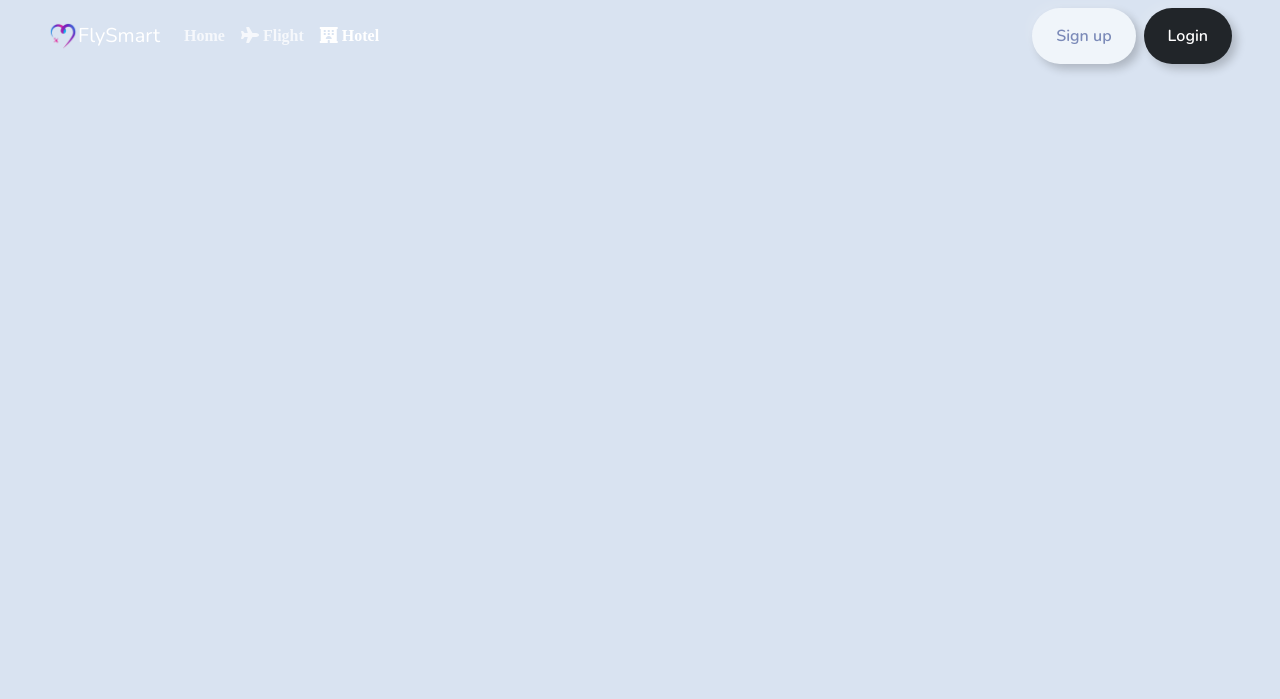
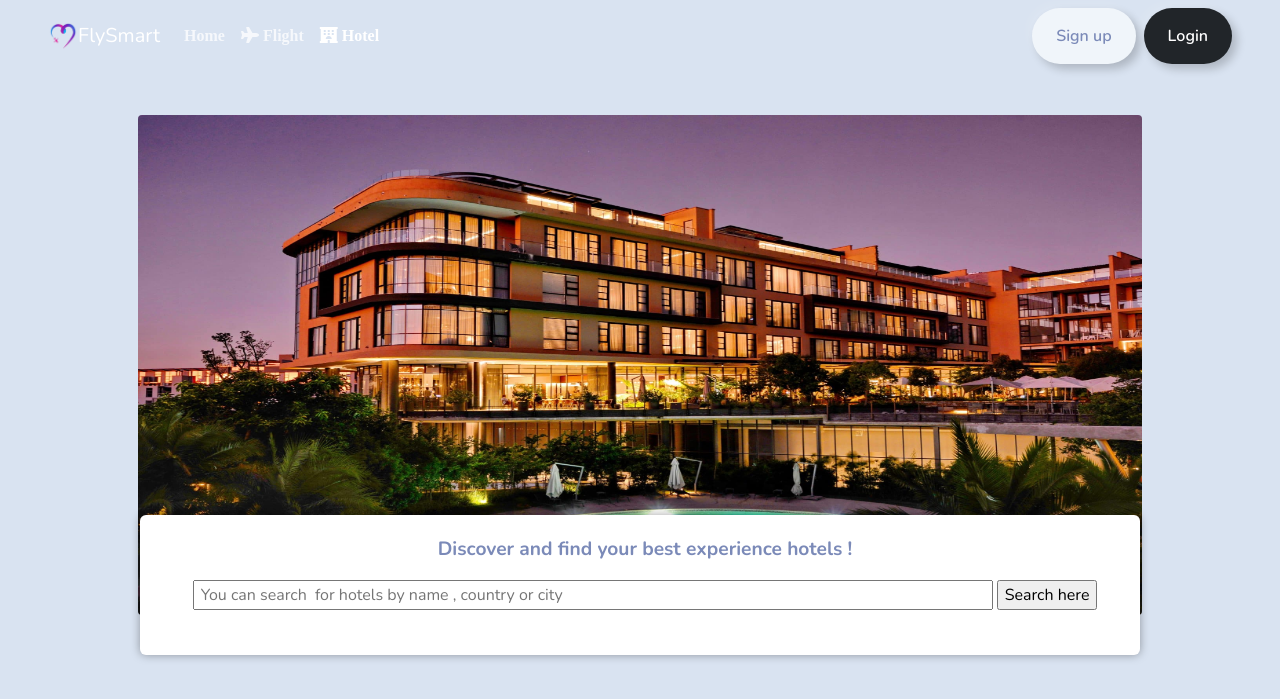
Before and after one commit to CharbelDevHub/FlySmart, a Django app: page /Hotel/ in a window 1280 px wide. Shown: the top 699 px of the page. Run offline with Django 4.2, Linux system fonts and the light colour scheme; some libraries are stand-ins or nearby versions.

Commit message:
feature/hotel

```diff
--- a/airline/templates/home.html
+++ b/airline/templates/home.html
@@ -1,6 +1,4 @@
 {% extends 'base.html' %}
-
-
 
 
 <!DOCTYPE html>
@@ -8,8 +6,9 @@
 {% block title %}
 this is our home page
 {% endblock %}
+
+
 <body>
-
 
 
     <h1 class="mt-5 p-5">Welcome to Airlines</h1>
--- a/airline/templates/hotel.html
+++ b/airline/templates/hotel.html
@@ -1,5 +1,48 @@
 {% extends 'base.html' %}
-
+{% load static %}
 {% block title%}
 hotel registration page
 {% endblock %}
+{% block style %}
+<link rel="stylesheet" href="{% static 'css/bootstrap.css' %}">
+<style>
+    .myimg{
+  margin-top:115px;
+
+}
+
+.box1{
+  background-color: white;
+  margin-top: -100px;
+  width: 1000px;
+  padding-left: 10px;
+  padding-top: 20px;
+  height: 140px;
+  box-shadow: 0px 0px 10px rgba(0, 0, 0, 0.35);
+  display: flex;
+  flex-direction: column;
+  align-items: center;
+}
+.text1{
+ font-size: larger;
+font-weight: bold;
+}
+</style>
+{% endblock %}
+{% block content %}
+
+<div class="container-fluid d-flex justify-content-center myimg position-relative  "  >
+   <img class="rounded-1" width="80%" height="500px"   src=" {% static 'images/hotel.png' %} "/>
+</div>
+<div class="position-absolute  start-50 translate-middle-x  box1 rounded-2 ">
+<p class="text1"> Discover and find your best experience hotels !</p>
+  <form action="" method="get">
+     <input type="text"  style="width: 800px" placeholder=" You can search  for hotels by name , country or city"/> <input type="submit" value="Search here"/>
+  </form>
+
+</div>
+
+
+
+
+{% endblock %}
```
Also changed, not shown: airline/Airlines/settings.py (+5 -4 lines), airline/travel_reservation/hotel_fcts/functions.py (added, +12 -0 lines), airline/static/css/hotel.css (added), airline/static/images/hotel.png (added), 1 other file.
